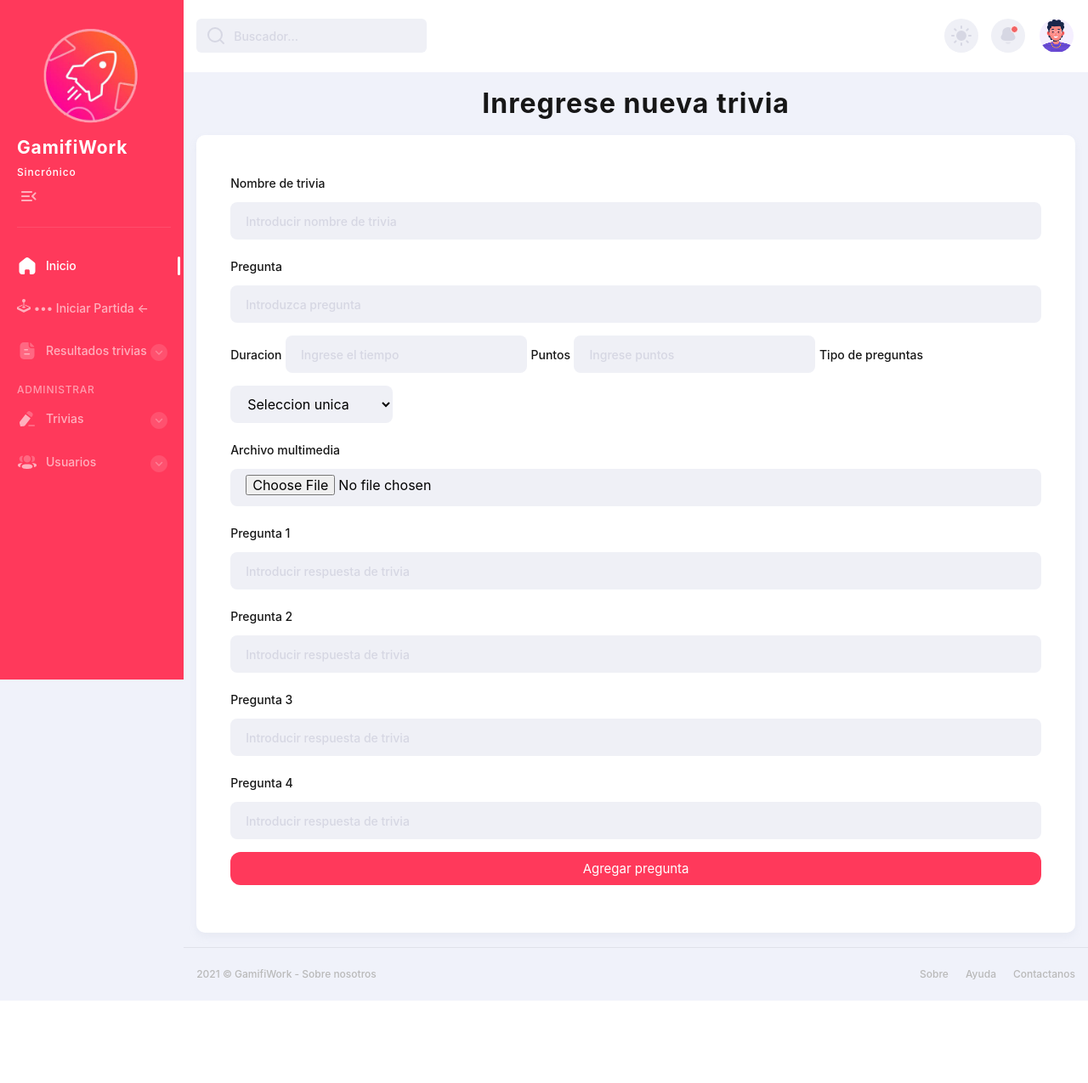
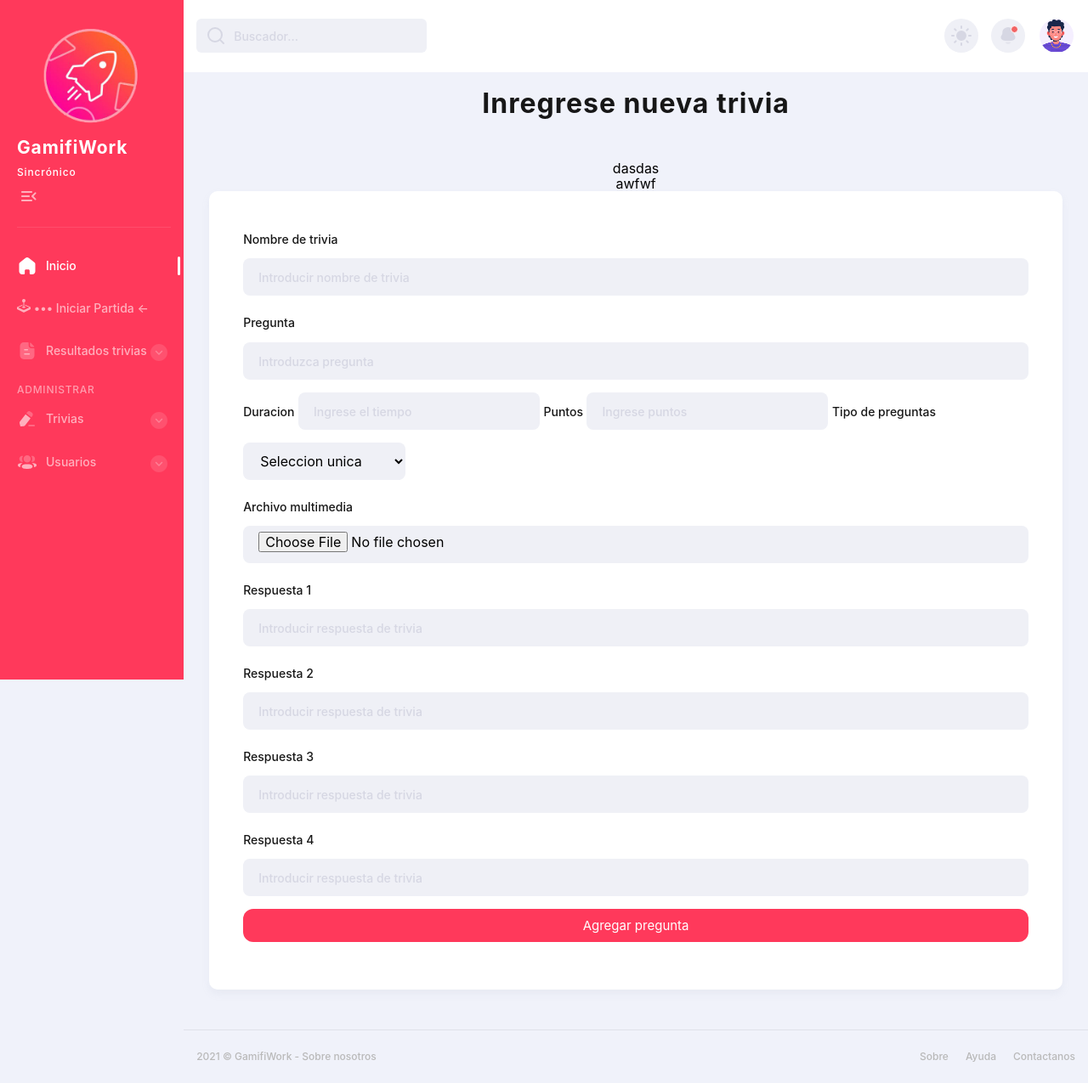
Before and after one commit to Niizhyta/Portafolio_v1, a Django app: page /crearTrivia/ in a window 1280 px wide. Shown: the whole page at 85% size. Before the commit the page ends 1178 px from the top, so only its background shows below. Run offline with Django 3.2, Linux system fonts and the light colour scheme; some libraries are stand-ins or nearby versions.

Commit message:
detalles

```diff
--- a/app/templates/app/CrearTrivia.html
+++ b/app/templates/app/CrearTrivia.html
@@ -21,7 +21,16 @@
 {% block contenido %}
 <h1 class="sign-up__title">Inregrese nueva trivia</h1>
 
-<div>
+<div class="page-center">
+
+    <div class="col-left">
+        dasdas
+    </div>
+    <div class="col-rigth">
+awfwf
+    </div>
+
+
     <form class="sign-up-form form" action="" method="">
         <label class="form-label-wrapper">
             <p class="form-label">Nombre de trivia</p>
@@ -51,19 +60,19 @@
             <label for="" class="form__label"></label>
         </div>
         <label class="form-label-wrapper">
-            <p class="form-label">Pregunta 1</p>
+            <p class="form-label">Respuesta 1</p>
             <input class="form-input" type="text" placeholder="Introducir respuesta de trivia" required />
         </label>
         <label class="form-label-wrapper">
-            <p class="form-label">Pregunta 2</p>
+            <p class="form-label">Respuesta 2</p>
             <input class="form-input" type="text" placeholder="Introducir respuesta de trivia" required />
         </label>
         <label class="form-label-wrapper">
-            <p class="form-label">Pregunta 3</p>
+            <p class="form-label">Respuesta 3</p>
             <input class="form-input" type="text" placeholder="Introducir respuesta de trivia" required />
         </label>
         <label class="form-label-wrapper">
-            <p class="form-label">Pregunta 4</p>
+            <p class="form-label">Respuesta 4</p>
             <input class="form-input" type="text" placeholder="Introducir respuesta de trivia" required />
         </label>
         <button class="form-btn primary-default-btn transparent-btn button4">
```
Also changed, not shown: app/templates/app/crearUsuario.html (+5 -22 lines), app/templates/app/loginParticipante.html (+8 -1 lines).
